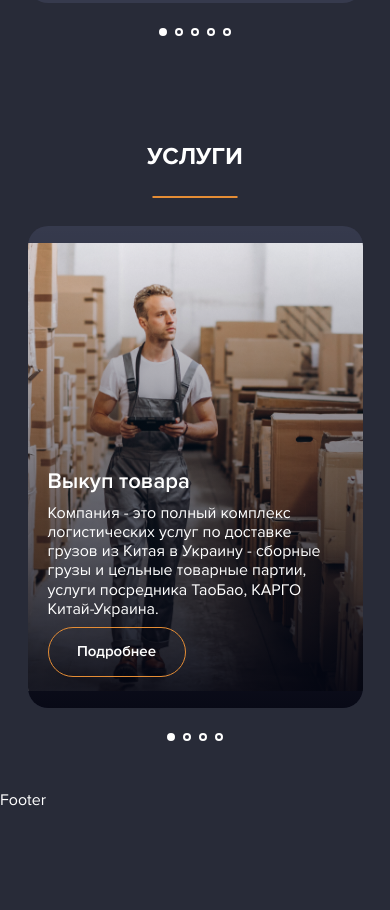
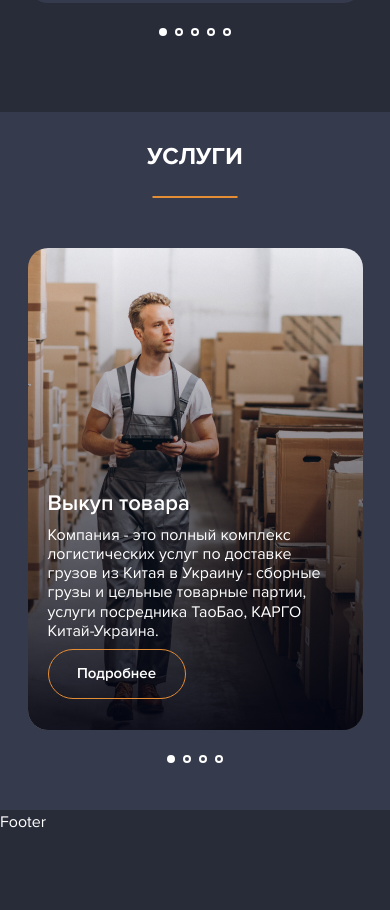
Before and after one commit to Roman-Popovych/dev-MasterTao, a website: page dev/index.html in a window 390 px wide. Shown: the part 2993-3903 px from the top of the page. Before the commit the page ends 3881 px from the top, so only its background shows below. Drawn offline with nearby package versions, Linux system fonts and the light colour scheme; files that its build step writes are made by us from their sources.

Commit message:
fixed services swiper

```diff
--- a/dev/assets/js/custom.js
+++ b/dev/assets/js/custom.js
@@ -220,17 +220,20 @@ swiperTemplate.forEach((item, index) => {
                     nextEl: '.swiper-button-next-unique-' + index,
                     prevEl: '.swiper-button-prev-unique-' + index,
                 },
+                pagination: {
+                    enabled: false,
+                },
             }
         }
     });
 });
 
+document.body.querySelectorAll('section').forEach(function(node,i){
+    node.classList.add(i % 2?"1":"bg-section");
+})
 
-
-
-
-
-
+const firstSection = document.querySelector('.banner');
+firstSection.classList.remove("bg-section");
 
 
 
--- a/dev/sass/delivery.scss
+++ b/dev/sass/delivery.scss
@@ -163,4 +163,8 @@
             z-index: 1;
         }
     }
+
+    .swiper-wrapper {
+        padding-top: 22px;
+    }
 }
--- a/dev/sass/global.scss
+++ b/dev/sass/global.scss
@@ -283,4 +283,8 @@ main {
             }
         }
     }
+
+    section:nth-child(2n+1) {
+
+    }
 }
--- a/dev/sass/media/_media_max_width767.scss
+++ b/dev/sass/media/_media_max_width767.scss
@@ -61,4 +61,15 @@
     .delivery {
         padding: 54px 0 59px;
     }
+
+    .services .card .img-box {
+        position: absolute;
+        inset: 0px 0px 0px 0px;
+        width: auto;
+        height: 100%;
+        z-index: 0;
+        /* object-fit: cover; */
+        /* object-fit: contain; */
+        margin-bottom: 0;
+    }
 }
```
